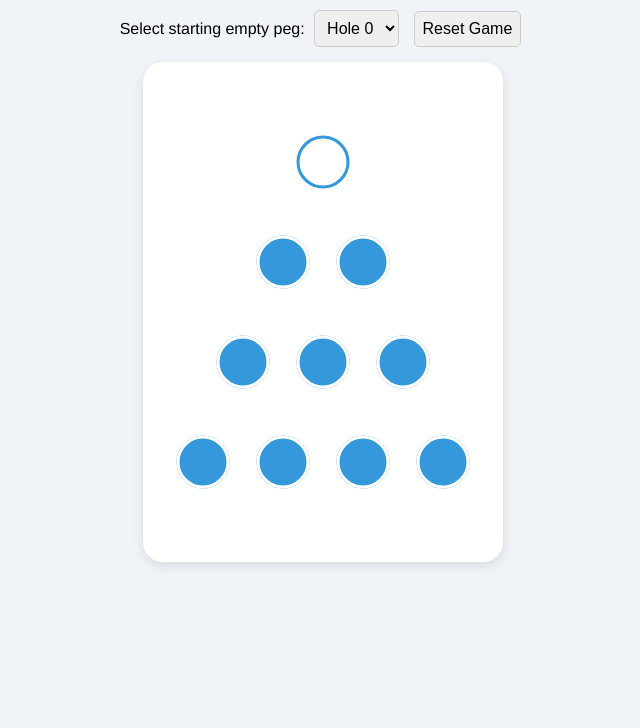
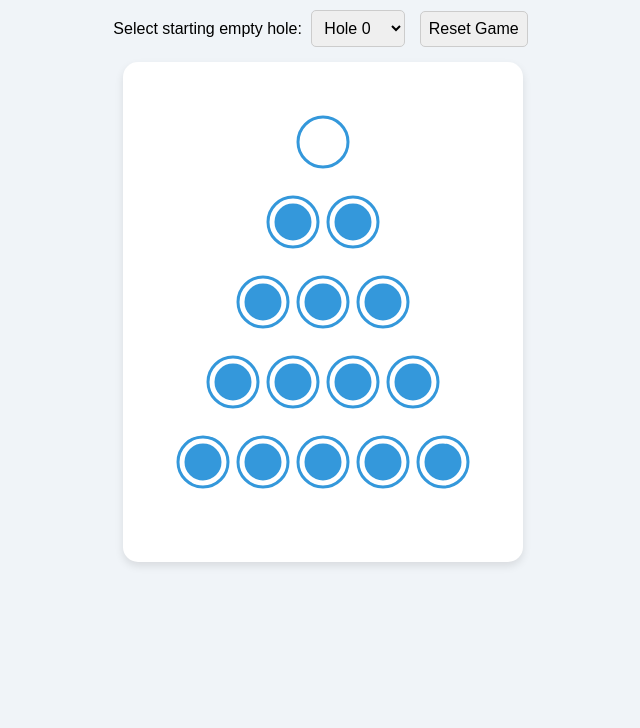
Before and after one commit to Topzero1981/tpmindmap, a plain HTML site: page jumpall.html in a window 1280 px wide. Shown: the part 72-800 px from the top of the page, without its empty margins (317-957 px from the left). Drawn offline with nearby package versions, Linux system fonts and the light colour scheme.

Commit message:
Update jumpall.html
Bug fixed

```diff
--- a/jumpall.html
+++ b/jumpall.html
@@ -9,18 +9,17 @@
     body {
       margin: 0;
       background: #f0f4f8;
-      font-family: 'Helvetica Neue', Helvetica, Arial, sans-serif;
+      font-family: Arial, sans-serif;
       display: flex;
       flex-direction: column;
       align-items: center;
     }
     h1 {
-      margin: 20px 0;
       color: #333;
+      margin: 20px;
     }
     #controls {
       margin-bottom: 10px;
-      text-align: center;
     }
     select, button {
       padding: 8px;
@@ -31,24 +30,24 @@
     }
     svg {
       background: white;
-      border-radius: 20px;
-      box-shadow: 0 4px 12px rgba(0, 0, 0, 0.1);
+      border-radius: 15px;
+      box-shadow: 0 4px 8px rgba(0,0,0,0.1);
     }
-    /* Board holes: drawn as white circles with blue strokes */
-    circle.hole {
+    /* Draw board holes as fixed circles */
+    .hole {
       fill: white;
       stroke: #3498db;
       stroke-width: 3;
     }
-    /* Pegs: drawn on top of the board holes */
-    circle.peg {
+    /* Pegs (drawn atop the holes) */
+    .peg {
       fill: #3498db;
       stroke: white;
       stroke-width: 3;
       cursor: pointer;
       transition: fill 0.2s;
     }
-    circle.peg.dragging {
+    .peg.dragging {
       fill: #e74c3c;
       opacity: 0.8;
     }
@@ -57,73 +56,47 @@
 <body>
   <h1>Jump All But One</h1>
   <div id="controls">
-    <label for="emptySelect">Select starting empty peg:</label>
+    <label for="emptySelect">Select starting empty hole:</label>
     <select id="emptySelect">
-      <option value="0">Hole 0</option>
-      <option value="1">Hole 1</option>
-      <option value="2">Hole 2</option>
-      <option value="3">Hole 3</option>
-      <option value="4">Hole 4</option>
-      <option value="5">Hole 5</option>
-      <option value="6">Hole 6</option>
-      <option value="7">Hole 7</option>
-      <option value="8">Hole 8</option>
-      <option value="9">Hole 9</option>
+      <!-- Options for holes 0 through 14 -->
+      <script>
+        for (let i = 0; i < 15; i++) {
+          document.write('<option value="' + i + '">Hole ' + i + '</option>');
+        }
+      </script>
     </select>
     <button id="resetBtn">Reset Game</button>
   </div>
-  <svg width="360" height="500"></svg>
+  <svg width="400" height="500"></svg>
   <script>
     const svg = d3.select("svg");
 
-    // Define the fixed board holes with indices and positions.
-    // Board layout (triangle):
-    //         0
-    //       1   2
-    //     3   4   5
-    //   6   7   8   9
+    // Define the 15 holes in a 5‑row triangle.
+    // The layout is as follows:
+    //            0
+    //          1   2
+    //        3   4   5
+    //      6   7   8   9
+    //   10  11  12  13  14
     const holes = [
-      { index: 0, x: 180, y: 100 },
-      { index: 1, x: 140, y: 200 },
-      { index: 2, x: 220, y: 200 },
-      { index: 3, x: 100, y: 300 },
-      { index: 4, x: 180, y: 300 },
-      { index: 5, x: 260, y: 300 },
-      { index: 6, x: 60,  y: 400 },
-      { index: 7, x: 140, y: 400 },
-      { index: 8, x: 220, y: 400 },
-      { index: 9, x: 300, y: 400 }
+      { index: 0, x: 200, y: 80 },
+      { index: 1, x: 170, y: 160 },
+      { index: 2, x: 230, y: 160 },
+      { index: 3, x: 140, y: 240 },
+      { index: 4, x: 200, y: 240 },
+      { index: 5, x: 260, y: 240 },
+      { index: 6, x: 110, y: 320 },
+      { index: 7, x: 170, y: 320 },
+      { index: 8, x: 230, y: 320 },
+      { index: 9, x: 290, y: 320 },
+      { index: 10, x: 80,  y: 400 },
+      { index: 11, x: 140, y: 400 },
+      { index: 12, x: 200, y: 400 },
+      { index: 13, x: 260, y: 400 },
+      { index: 14, x: 320, y: 400 }
     ];
 
-    /* Allowed moves: each move is a triple of indices (source, jumped, dest).
-       Moves work in both directions.
-    */
-    const allowedMoves = [
-      { source: 0, jumped: 1, dest: 3 },
-      { source: 0, jumped: 2, dest: 5 },
-      { source: 1, jumped: 3, dest: 6 },
-      { source: 1, jumped: 4, dest: 8 },
-      { source: 2, jumped: 4, dest: 7 },
-      { source: 2, jumped: 5, dest: 9 },
-      { source: 3, jumped: 4, dest: 5 },
-      { source: 6, jumped: 7, dest: 8 },
-      { source: 7, jumped: 8, dest: 9 },
-      // Reverse moves
-      { source: 3, jumped: 1, dest: 0 },
-      { source: 5, jumped: 2, dest: 0 },
-      { source: 6, jumped: 3, dest: 1 },
-      { source: 8, jumped: 4, dest: 1 },
-      { source: 7, jumped: 4, dest: 2 },
-      { source: 9, jumped: 5, dest: 2 },
-      { source: 5, jumped: 4, dest: 3 },
-      { source: 8, jumped: 7, dest: 6 },
-      { source: 9, jumped: 8, dest: 7 }
-    ];
-
-    const pegRadius = 25;
-    let emptyHoleIndex = +document.getElementById("emptySelect").value;  // Default initial empty hole
-
-    // Draw board holes.
+    // Draw the board holes.
     svg.selectAll("circle.hole")
        .data(holes)
        .enter()
@@ -131,50 +104,68 @@
        .attr("class", "hole")
        .attr("cx", d => d.x)
        .attr("cy", d => d.y)
-      .attr("r", pegRadius);
+       .attr("r", 25);
 
-    // Pegs are stored separately. Each peg has an id and its current hole index.
+    // Dynamically compute allowed moves.
+    // A move from hole A to hole B is legal if the midpoint between A and B matches another hole.
+    const allowedMoves = [];
+    const tol = 0.001; // tolerance for matching coordinates
+    for (let i = 0; i < holes.length; i++) {
+      for (let j = 0; j < holes.length; j++) {
+        if (i === j) continue;
+        const sx = holes[i].x, sy = holes[i].y;
+        const dx = holes[j].x, dy = holes[j].y;
+        const mx = (sx + dx) / 2;
+        const my = (sy + dy) / 2;
+        const jumpedHole = holes.find(h => Math.abs(h.x - mx) < tol && Math.abs(h.y - my) < tol);
+        if (jumpedHole) {
+          allowedMoves.push({ s: holes[i].index, j: jumpedHole.index, d: holes[j].index });
+        }
+      }
+    }
+    // Uncomment next line to view allowed moves in the console:
+    // console.log("Allowed moves:", allowedMoves);
+
+    // Get starting empty hole from the select option.
+    let emptyHoleIndex = +document.getElementById("emptySelect").value;
     let pegs = [];
+
+    // Initialize pegs: every hole except the empty one gets a peg.
     function initPegs() {
-      // Place a peg in every hole except the chosen empty one.
       pegs = holes
         .filter(h => h.index !== emptyHoleIndex)
-        .map(h => ({ id: h.index, currentHole: h.index }));
+        .map(h => ({ id: h.index, hole: h.index }));
     }
-    initPegs();
 
-    // Create a group for pegs (drawn on top of the board).
+    // Create a group for pegs (displayed on top of board holes).
     const pegGroup = svg.append("g");
 
-    // Update peg positions.
+    // Update peg positions on the board.
     function updatePegs() {
       const selection = pegGroup.selectAll("circle.peg")
         .data(pegs, d => d.id);
       selection.exit().remove();
       selection.transition().duration(200)
-        .attr("cx", d => holes.find(h => h.index === d.currentHole).x)
-        .attr("cy", d => holes.find(h => h.index === d.currentHole).y);
-      selection.enter()
-        .append("circle")
+        .attr("cx", d => holes.find(h => h.index === d.hole).x)
+        .attr("cy", d => holes.find(h => h.index === d.hole).y);
+      selection.enter().append("circle")
         .attr("class", "peg")
-        .attr("r", pegRadius)
-        .attr("cx", d => holes.find(h => h.index === d.currentHole).x)
-        .attr("cy", d => holes.find(h => h.index === d.currentHole).y)
+        .attr("r", 20)
+        .attr("cx", d => holes.find(h => h.index === d.hole).x)
+        .attr("cy", d => holes.find(h => h.index === d.hole).y)
         .call(d3.drag()
           .on("start", pegDragStarted)
           .on("drag", pegDragged)
           .on("end", pegDragEnded)
         );
     }
-    updatePegs();
 
-    // Variables for drag events.
     let draggedPeg = null;
-    let originalHole = null; // source hole index for the dragged peg
+    let originalHole = null;
 
     function pegDragStarted(event, d) {
       draggedPeg = d;
-      originalHole = d.currentHole;
+      originalHole = d.hole;
       d3.select(this).classed("dragging", true);
     }
 
@@ -186,17 +177,14 @@
 
     function pegDragEnded(event, d) {
       d3.select(this).classed("dragging", false);
-
-      // Determine the closest hole to where the peg was dropped.
+      // Find the closest hole to the drop point.
+      let targetHole = null;
       let minDist = Infinity;
-      let targetHole = null;
-      holes.forEach(hole => {
-        const dx = hole.x - event.x;
-        const dy = hole.y - event.y;
-        const dist = Math.sqrt(dx * dx + dy * dy);
+      holes.forEach(h => {
+        const dist = Math.hypot(h.x - event.x, h.y - event.y);
         if (dist < minDist) {
           minDist = dist;
-          targetHole = hole;
+          targetHole = h;
         }
       });
       const snapTolerance = 30;
@@ -204,68 +192,57 @@
         updatePegs();
         return;
       }
-
-      // Ensure the target hole is empty.
-      const isEmpty = !pegs.some(p => p.currentHole === targetHole.index);
-      if (!isEmpty) {
+      // If target hole is not empty, cancel move.
+      if (pegs.some(p => p.hole === targetHole.index)) {
         updatePegs();
         return;
       }
-
-      // Look up a legal move from the original hole to the target hole.
-      const move = allowedMoves.find(m => m.source === originalHole && m.dest === targetHole.index);
+      // Check for a legal move from the original hole to the target hole.
+      const move = allowedMoves.find(m => m.s === originalHole && m.d === targetHole.index);
       if (!move) {
         updatePegs();
         return;
       }
-
-      // Verify the "jumped" hole has a peg.
-      const jumpedPeg = pegs.find(p => p.currentHole === move.jumped);
-      if (!jumpedPeg) {
+      // Verify that the jumped hole actually has a peg.
+      if (!pegs.some(p => p.hole === move.j)) {
         updatePegs();
         return;
       }
-
-      // Legal move: update the dragged peg and remove the jumped peg.
-      draggedPeg.currentHole = targetHole.index;
-      pegs = pegs.filter(p => p.id !== jumpedPeg.id);
+      // Execute the move: update the dragged peg’s hole and remove the jumped peg.
+      draggedPeg.hole = targetHole.index;
+      pegs = pegs.filter(p => p.hole !== move.j);
       updatePegs();
-
       draggedPeg = null;
       originalHole = null;
-
-      // After a move, check game status.
       checkGameStatus();
     }
 
-    // Check if any legal moves remain.
-    function anyLegalMoves() {
-      return allowedMoves.some(m => {
-        return pegs.some(p => p.currentHole === m.source) &&
-               pegs.some(p => p.currentHole === m.jumped) &&
-               !pegs.some(p => p.currentHole === m.dest);
-      });
-    }
-
-    // Check for win or loss.
+    // Check win/loss conditions.
     function checkGameStatus() {
       if (pegs.length === 1) {
         setTimeout(() => alert("Congratulations, you won!"), 200);
-      } else if (!anyLegalMoves()) {
+      } else if (!allowedMoves.some(m =>
+          pegs.some(p => p.hole === m.s) &&
+          pegs.some(p => p.hole === m.j) &&
+          !pegs.some(p => p.hole === m.d)
+        )) {
         setTimeout(() => alert("Better luck next time!"), 200);
       }
     }
 
-    // Reset game based on the selected starting empty peg.
+    // Reset game using the selected starting empty hole.
     function resetGame() {
       emptyHoleIndex = +document.getElementById("emptySelect").value;
       initPegs();
       updatePegs();
     }
 
-    // Attach event listeners to controls.
     document.getElementById("resetBtn").addEventListener("click", resetGame);
     document.getElementById("emptySelect").addEventListener("change", resetGame);
+
+    // Initialize game.
+    initPegs();
+    updatePegs();
   </script>
 </body>
 </html>
```
Lines whose indentation alone changed are shown as unchanged.
